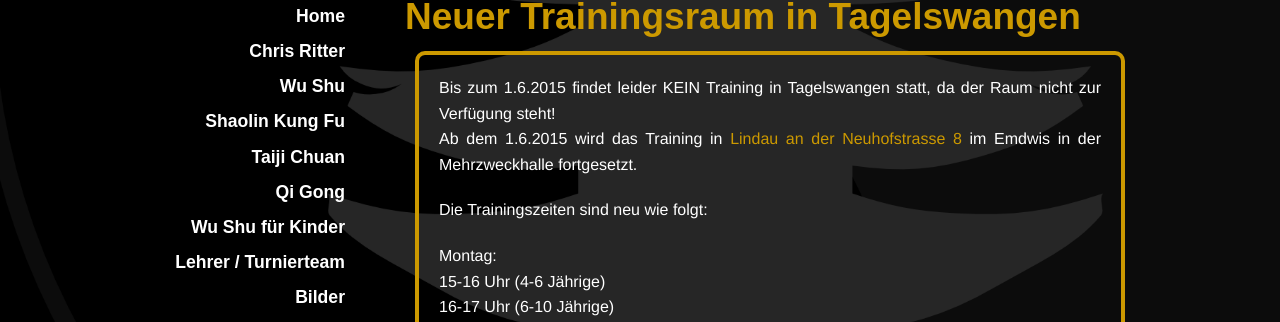
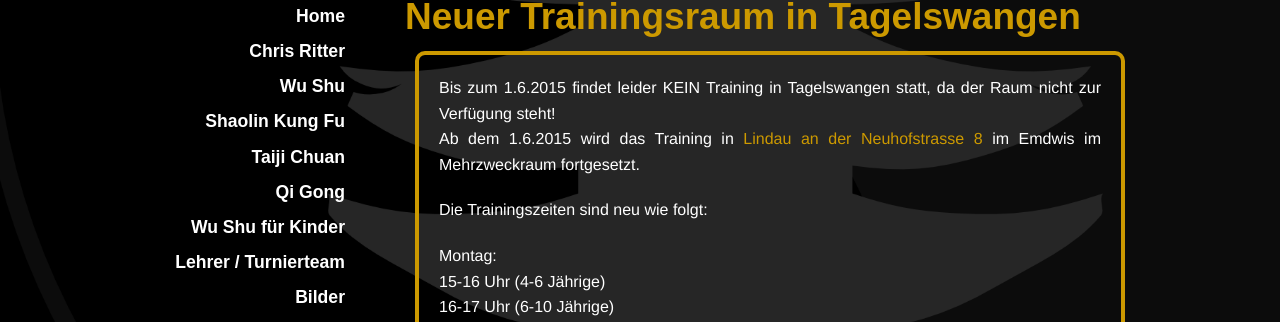
Before and after one commit to wu-shu/wu-shu.github.io, a Jekyll site: the page built from aktuell/index.md, in a window 1280 px wide. Shown: the part 262-584 px from the top of the page. Built offline with Jekyll 4.4.1, drawn with Linux system fonts in a browser that asks for light colours; some web fonts are replaced; Markdown is read by kramdown in place of the engine named in the settings; comment, search, counter and statistics services are not loaded.

Commit message:
änderung

```diff
--- a/aktuell/index.md
+++ b/aktuell/index.md
@@ -4,7 +4,7 @@ title: Neuer Trainingsraum in Tagelswangen
 ---
 
 Bis zum 1.6.2015 findet leider KEIN Training in Tagelswangen statt, da der Raum nicht zur Verfügung steht!<br>
-Ab dem 1.6.2015 wird das Training in [Lindau an der Neuhofstrasse 8](https://www.google.ch/maps/place/Neuhofstrasse+8,+8315+Lindau/@47.44105,8.6722886,17z/data=!4m7!1m4!3m3!1s0x479a98af513cebaf:0x99a43418b48f32b!2sNeuhofstrasse+8,+8315+Lindau!3b1!3m1!1s0x479a98af513cebaf:0x99a43418b48f32b) im Emdwis in der Mehrzweckhalle fortgesetzt.
+Ab dem 1.6.2015 wird das Training in [Lindau an der Neuhofstrasse 8](https://www.google.ch/maps/place/Neuhofstrasse+8,+8315+Lindau/@47.44105,8.6722886,17z/data=!4m7!1m4!3m3!1s0x479a98af513cebaf:0x99a43418b48f32b!2sNeuhofstrasse+8,+8315+Lindau!3b1!3m1!1s0x479a98af513cebaf:0x99a43418b48f32b) im Emdwis im Mehrzweckraum fortgesetzt.
 
 Die Trainingszeiten sind neu wie folgt:<br>
 
```
Also changed, not shown: infos-kontakt/index.md (+1 -1 lines), 1 other file.
